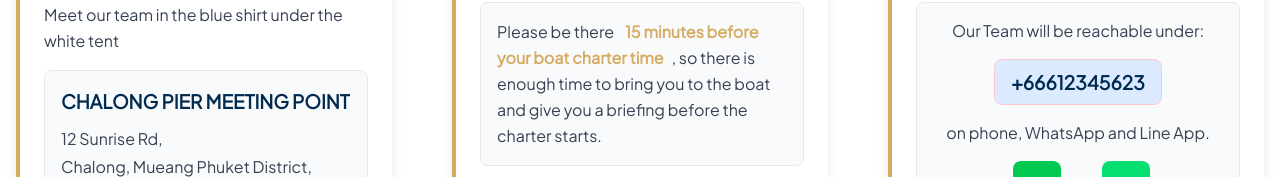
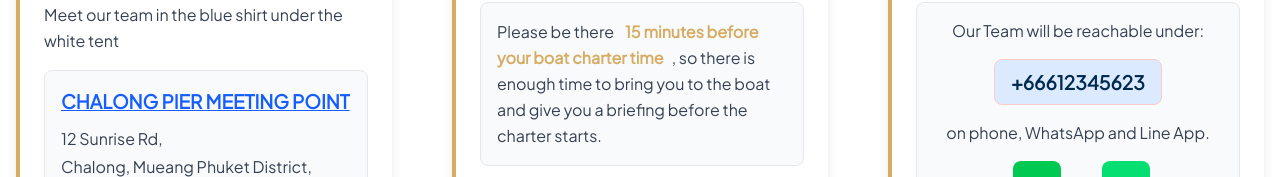
Before and after one commit to faraway-yachting/Faraway-Website, a Next.js app: page /daycharter-meeting in a window 1280 px wide. Shown: the part 489-666 px from the top of the page. Built offline with nearby package versions, Linux system fonts and the light colour scheme; no server answers.

Commit message:
meeting points

```diff
--- a/src/Component/SEO/dayCharter-meeting.tsx
+++ b/src/Component/SEO/dayCharter-meeting.tsx
@@ -49,7 +49,7 @@ const DayCharterMeetig = () => {
                                 target="_blank"
                                 rel="noopener noreferrer"
                             >
-                                <h4 className={combine(styles.p3, "font-semibold text-zink mb-3 hover:text-[#D6AB62]")}>
+                                <h4 className={combine(styles.p3, "font-semibold text-blue-600 underline mb-3 hover:text-[#D6AB62]")}>
                                     CHALONG PIER MEETING POINT
                                 </h4>
                             </a>
--- a/src/Component/SEO/overnight-charterMeeting.tsx
+++ b/src/Component/SEO/overnight-charterMeeting.tsx
@@ -56,7 +56,7 @@ const NightCharter_Meeting = () => {
                                 target="_blank"
                                 rel="noopener noreferrer"
                             >
-                                <h4 className={combine(styles.p3, "font-semibold text-zink mb-3 hover:text-[#D6AB62]")}>
+                                <h4 className={combine(styles.p3, "font-semibold text-blue-600 underline mb-3 hover:text-[#D6AB62]")}>
                                     FARAWAY YACHTING OFFICE
                                 </h4>
                             </a>
```
